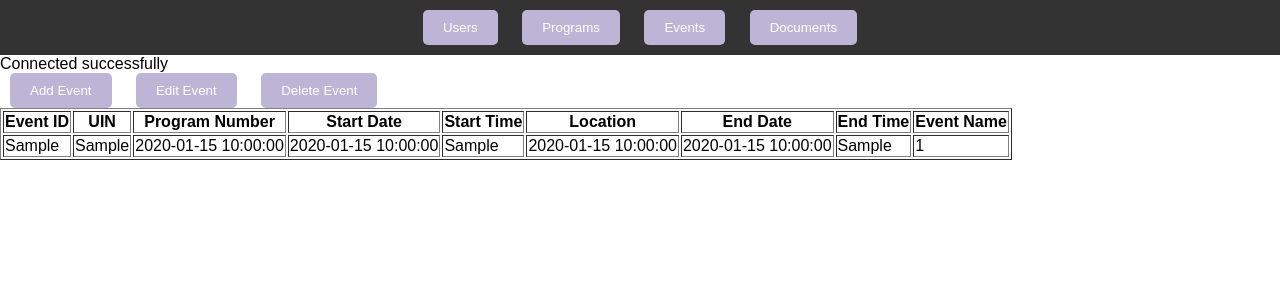
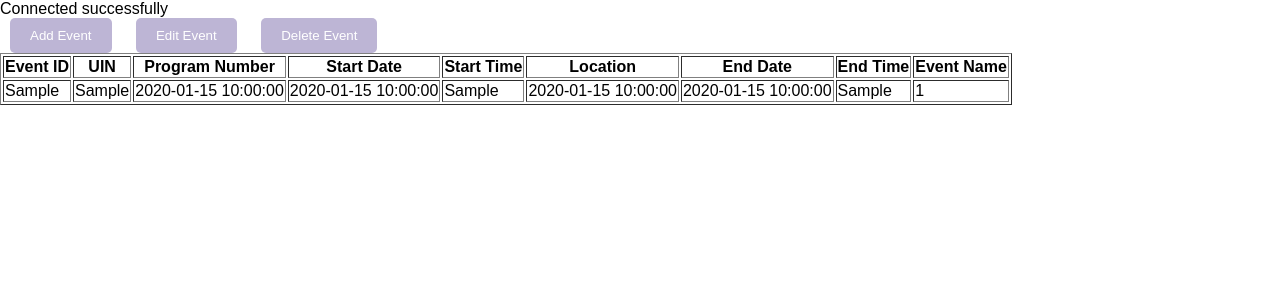
Before and after one commit to krititika/310_Project, a PHP site: page /310_project/events.php in a window 1280 px wide. Shown: the top 300 px of the page. Run offline with PHP 8.4, Linux system fonts and the light colour scheme; tables that the repository leaves empty or names only in its code hold one stand-in row (values such as "Sample post"); some libraries are stand-ins or nearby versions.

Commit message:
got rid of header

```diff
--- a/events.php
+++ b/events.php
@@ -1,5 +1,4 @@
 <?php
- include 'header.php';
  include_once 'includes/DbConnect.php';
 
 ?>
--- a/header.php
+++ /dev/null
@@ -1,43 +0,0 @@
-<!DOCTYPE html>
-<html lang="en">
-<head>
-    <meta charset="UTF-8">
-    <meta name="viewport" content="width=device-width, initial-scale=1.0">
-    <style>
-        body {
-            margin: 0;
-            font-family: Arial, sans-serif;
-        }
-
-        header {
-            background-color: #333;
-            padding: 10px;
-            text-align: center;
-        }
-
-        button {
-            background-color: #BDB5D5;
-            color: white;
-            padding: 10px 20px;
-            border: none;
-            border-radius: 5px;
-            margin: 0 10px;
-            cursor: pointer;
-        }
-
-        button:hover {
-            background-color: #C3B1E1;
-        }
-    </style>
-</head>
-<body>
-
-<header>
-    <button onclick="location.href='users.php'">Users</button>
-    <button onclick="location.href='programtrack.php'">Programs</button>
-    <button onclick="location.href='events.php'">Events</button>
-    <button onclick="location.href='documents.php'">Documents</button>
-</header>
-
-</body>
-</html>
--- a/programtrack.php
+++ b/programtrack.php
@@ -1,5 +1,4 @@
 <?php
- include 'header.php';
  include_once 'includes/DbConnect.php';
  $uin = $_SESSION["UIN"];
 
```
